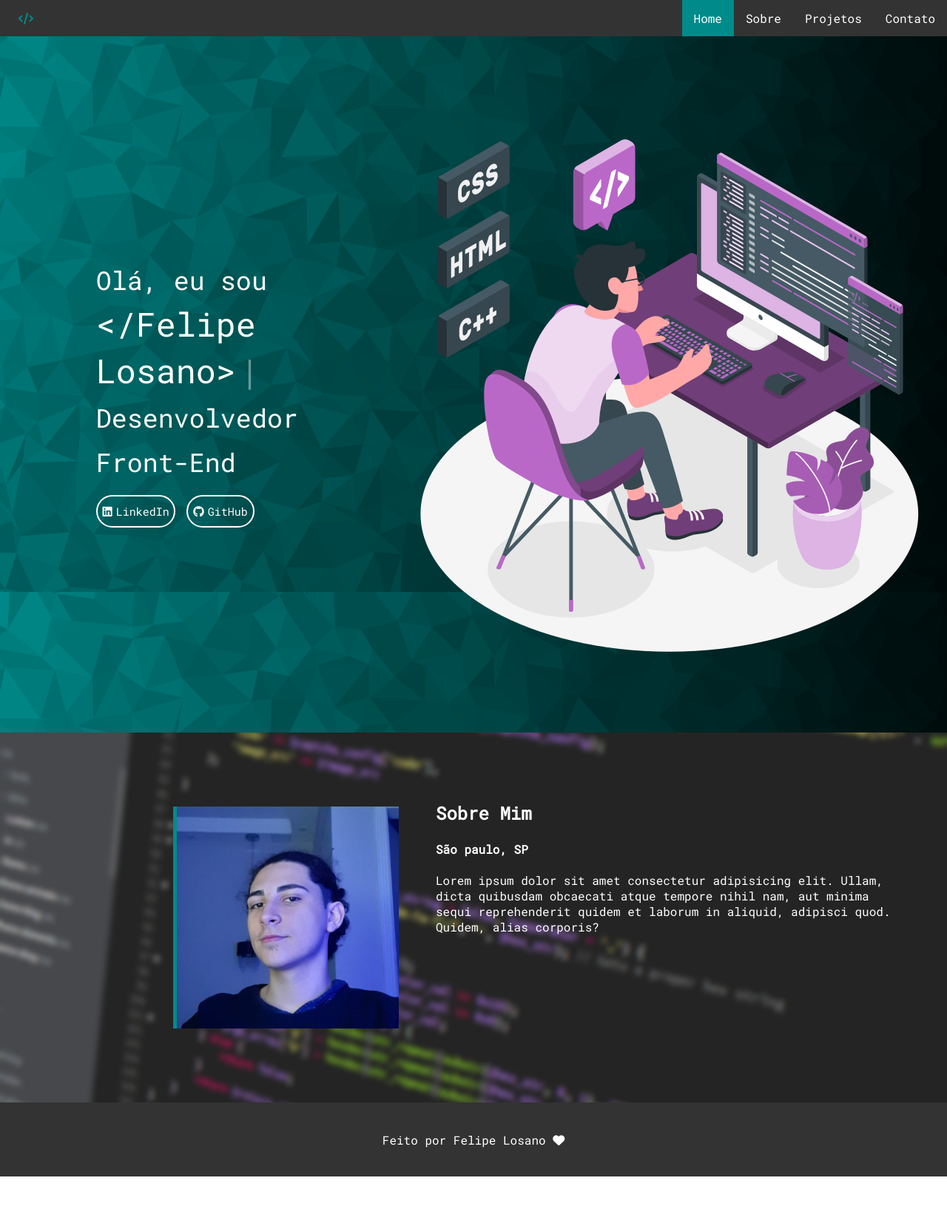
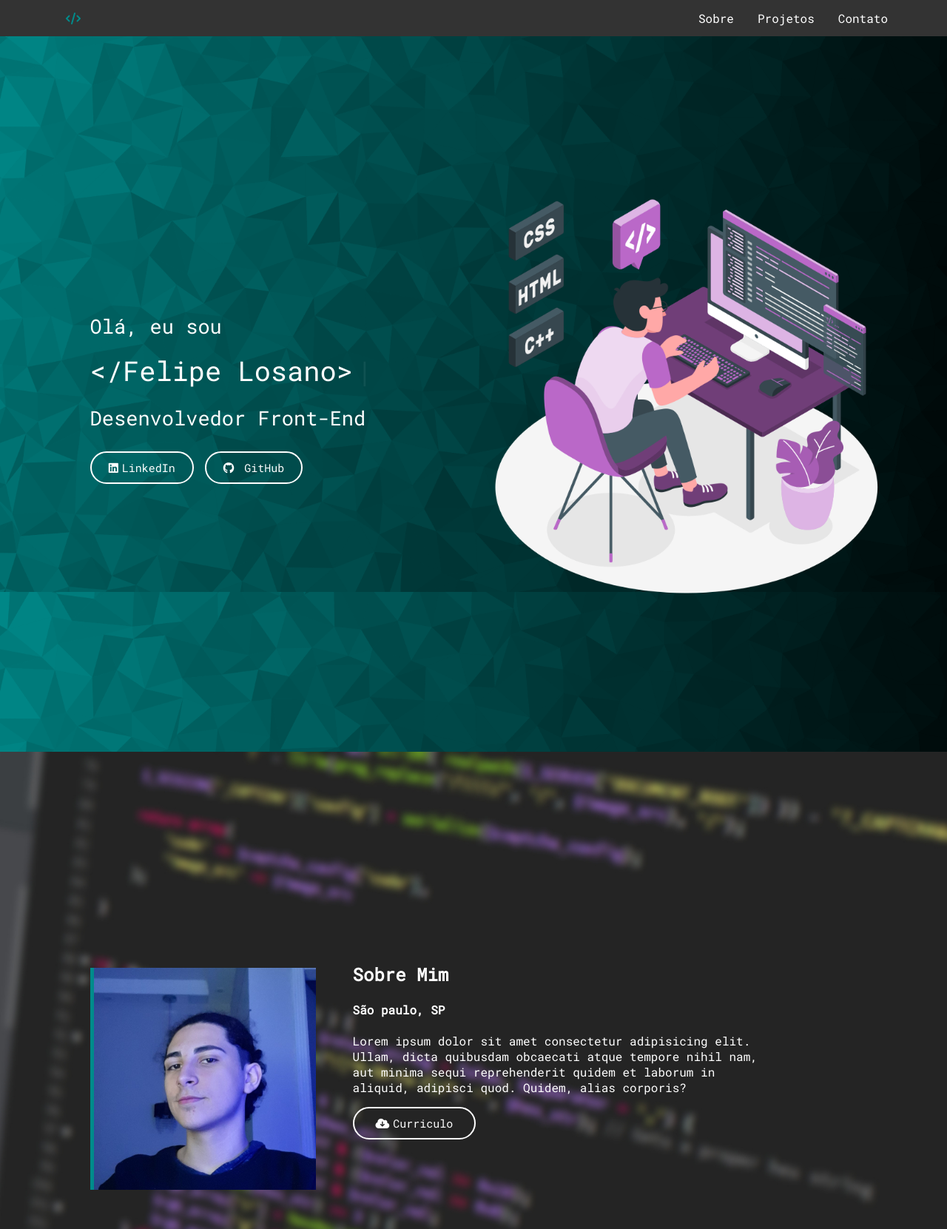
Before and after one commit to FelipeLosano/FelipeLosano.github.io, a plain HTML site: page index.html in a window 1280 px wide. Shown: the top 1661 px of the page at 74% size. Before the commit the page ends 1590 px from the top, so only its background shows below. Drawn offline with Linux system fonts and the light colour scheme.

Commit message:
Alteração no layout e adição do botão back to top
- Algumas alterações no layout
- Adição do botão back to top
- Adição do download do curriculo
- Removido navbar sticky

```diff
--- a/assets/css/style.css
+++ b/assets/css/style.css
@@ -1,11 +1,15 @@
 @import url('https://fonts.googleapis.com/css2?family=Roboto+Mono&display=swap');
+
+html {
+	scroll-behavior: smooth;
+}
 
 body {
 	margin: 0;
 	padding: 0;
 	box-sizing: border-box;
 	font-family: 'Roboto Mono', monospace;
-	background-image: url('/assets/img/bg.png');
+	background-image: url('../img/bg.png');
 	background-position: center;
 	background-attachment: fixed;
 	background-repeat: no-repeat;
@@ -16,8 +20,8 @@ body {
 
 .container-header ul {
 	list-style-type: none;
+	padding: 0 5%;
 	margin: 0;
-	padding: 0;
 	overflow: hidden;
 	background-color: #333;
 }
@@ -41,24 +45,7 @@ body {
 
 .container-header li a:hover {
 	background-color: #111;
-}
-
-.sticky {
-	position: fixed;
-	top: 0;
-	width: 100%;
-}
-
-.sticky + .content {
-	padding-top: 60px;
-}
-
-.active a:hover {
-	background-color: rgb(0, 90, 90) !important;
-}
-
-.active {
-	background-color: #008b8b;
+	color: #008b8b;
 }
 
 .nav-icon {
@@ -67,21 +54,19 @@ body {
 }
 
 /* MAIN */
-#Home {
-	margin-bottom: 80px;
-}
+
 .apresentacao {
-	margin-top: 8%;
-	width: 100%;
+	padding: 15% 5%;
+	width: 90%;
 	height: auto;
-	font-size: 35px;
+	font-size: 27px;
 	color: #fff;
 	display: grid;
 	grid-template-columns: 1fr 1fr;
 }
 
 .apresentacao-div {
-	width: 51%;
+	width: 80%;
 	align-self: center;
 	justify-self: center;
 }
@@ -90,18 +75,18 @@ body {
 	line-height: 60px;
 }
 
-.apresnetacao-name {
-	font-size: 45px;
+.apresentacao-name {
+	font-size: 37px;
 }
 
-.apresnetacao-name:after {
+.apresentacao-name:after {
 	content: '|';
 	margin-left: 5px;
 	opacity: 1;
 	animation: pisca 0.7s infinite;
 }
 
-/* Animação aplicada ao content referente a classe *.apresnetacao-name* resultando num efeito de cursor piscando. */
+/* Animação aplicada ao content referente a classe *.apresentacao-name* resultando num efeito de cursor piscando. */
 
 @keyframes pisca {
 	0%,
@@ -115,16 +100,13 @@ body {
 
 .div-btn {
 	margin-top: 15px;
-	width: 50%;
 	font-size: 15px;
 	display: flex;
 }
 
 .btn {
-	width: 100%;
 	padding: 10px 5%;
 	color: #fff;
-	display: flex;
 	align-items: center;
 	border: #fff solid 2px;
 	border-radius: 2rem;
@@ -147,29 +129,33 @@ body {
 }
 
 .apresentacao-img {
+	width: 100%;
 	align-items: flex-end;
 }
 
-.img-div img {
-	width: 50%;
+.apresentacao-img img {
+	width: 100%;
 }
 
-.sobre {
-	display: flex;
-	grid-template-columns: 1fr 1fr;
-	background-image: url('/assets/img/bg2.jpg');
+#Sobre {
+	background-image: url('../img/bg2.jpg');
 	background-repeat: no-repeat;
 	background-size: cover;
 	background-position: center;
 }
+.sobre {
+	padding: 15% 5%;
+	width: 90%;
+	height: auto;
+	display: flex;
+}
 
 .sobre-img {
 	padding-left: 5px;
-	margin: 100px 0 100px 234px;
+	margin: 100px 0 100px 5%;
 	width: 300px;
 	height: 300px;
 	background-color: #008b8b;
-	z-index: 2;
 }
 
 .sobre-img img {
@@ -195,3 +181,24 @@ body {
 	background-color: #333;
 	color: #fff;
 }
+
+/* botão voltar ao topo */
+#back-to-top {
+	display: none;
+	background-color: transparent;
+	width: 40px;
+	height: 40px;
+	color: #fff;
+	border: #008b8b solid 2px;
+	border-radius: 0.5rem;
+	position: fixed;
+	bottom: 50px;
+	right: 50px;
+	transition: 0.3s;
+	z-index: 2;
+	cursor: pointer;
+}
+
+#back-to-top:hover {
+	color: #008b8b;
+}
--- a/assets/js/script.js
+++ b/assets/js/script.js
@@ -13,25 +13,25 @@ function typeWrite(elemento) {
 	});
 }
 
-// When the user scrolls the page, execute myFunction
+var btn = document.querySelector('#back-to-top');
+
 window.onscroll = function () {
-	myFunction();
+	scrollFunction();
 };
 
-// Get the navbar
-var navbar = document.getElementById('navbar');
-
-// Get the offset position of the navbar
-var sticky = navbar.offsetTop;
-
-// Add the sticky class to the navbar when you reach its scroll position. Remove "sticky" when you leave the scroll position
-function myFunction() {
-	if (window.pageYOffset >= sticky) {
-		navbar.classList.add('sticky');
+function scrollFunction() {
+	if (document.body.scrollTop > 100 || document.documentElement.scrollTop > 100) {
+		btn.style.display = 'block';
 	} else {
-		navbar.classList.remove('sticky');
+		btn.style.display = 'none';
 	}
 }
 
-const titulo = document.querySelector('.apresnetacao-name');
+// When the user clicks on the button, scroll to the top of the document
+btn.addEventListener('click', () => {
+	document.body.scrollTop = 0; // For Safari
+	document.documentElement.scrollTop = 0; // For Chrome, Firefox, IE and Opera
+});
+
+const titulo = document.querySelector('.apresentacao-name');
 typeWrite(titulo);
--- a/index.html
+++ b/index.html
@@ -6,17 +6,17 @@
   <meta http-equiv="X-UA-Compatible" content="IE=edge">
   <meta name="viewport" content="width=device-width, initial-scale=1.0">
   <!-- favicon -->
-  <link rel="shortcut icon" href="/assets/img/favicon.ico" type="image/x-icon">
+  <link rel="shortcut icon" href="./assets/img/favicon.ico" type="image/x-icon">
   <!-- FontAwesome -->
-  <link rel="stylesheet" href="/assets/fontawesome/css/all.min.css">
+  <link rel="stylesheet" href="./assets/fontawesome/css/all.min.css">
   <!-- CSS -->
-  <link rel="stylesheet" href="/assets/css/style.css">
+  <link rel="stylesheet" href="./assets/css/style.css">
   <title>Portifolio | Felipe Losano</title>
 </head>
 
 <body>
 
-  <head>
+  <header>
     <div class="container-header">
       <nav id="navbar">
         <ul>
@@ -24,11 +24,10 @@
           <li class="right"><a href="#Contato">Contato</a></li>
           <li class="right"><a href="#Projetos">Projetos</a></li>
           <li class="right "><a href="#Sobre">Sobre</a></li>
-          <li class="right active"><a href="#Home">Home</a></li>
         </ul>
       </nav>
     </div>
-  </head>
+  </header>
 
   <main>
     <div class="container-main">
@@ -38,17 +37,17 @@
         <div class="apresentacao">
           <div class="apresentacao-div">
             <span>Olá, eu sou<br />
-              <span class="apresnetacao-name">/Felipe Losano;</span><br />
+              <span class="apresentacao-name">/Felipe Losano;</span><br />
               Desenvolvedor Front-End</span>
             <div class="div-btn">
               <a class="btn" href="https://www.linkedin.com/in/felipelosano/" target="_blank"><i
-                  class="fa-brands fa-linkedin"></i> LinkedIn</a>
+                  class="fa-brands fa-linkedin"></i>LinkedIn</a>
               <a class="btn" href="https://github.com/FelipeLosano" target="_blank"><i class="fa-brands fa-github"></i>
                 GitHub</a>
             </div>
           </div>
           <div class="apresentacao-img">
-            <img src="/assets/img/img-ilustration.png" alt="Ilustração programador">
+            <img src="./assets/img/img-ilustration.png" alt="Ilustração programador">
           </div>
         </div>
       </section>
@@ -56,17 +55,24 @@
       <!-- Sobre -->
       <section id="Sobre">
         <div class="sobre">
-          <div class="sobre-img"><img src="/assets/img/FelipeLosano.jpg" alt="Felipe Losano"></div>
+          <div class="sobre-img">
+            <img src="./assets/img/FelipeLosano.jpg" alt="Felipe Losano">
+          </div>
           <div class="sobre-mim">
             <h1>Sobre Mim</h1>
             <h4>São paulo, SP</h4>
             <p>Lorem ipsum dolor sit amet consectetur adipisicing elit. Ullam, dicta quibusdam obcaecati atque tempore
               nihil nam, aut minima sequi reprehenderit quidem et laborum in aliquid, adipisci quod. Quidem, alias
               corporis?</p>
+            <div class="div-btn">
+              <a class="btn" href="Felipe Losano.pdf" download="Felipe Losano.pdf"><i
+                  class="fa-solid fa-cloud-arrow-down"></i>Curriculo</a>
+            </div>
           </div>
         </div>
       </section>
 
+      <button id="back-to-top"><i class="fa-solid fa-arrow-up"></i></button>
       <!-- Projetos -->
       <section id="projetos"></section>
 
@@ -83,7 +89,7 @@
     </div>
   </footer>
 
-  <script src="/assets/js/script.js"></script>
+  <script src="./assets/js/script.js"></script>
 </body>
 
 </html>
```
Also changed, not shown: 1 other file.
